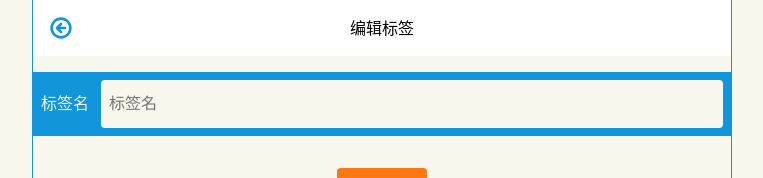
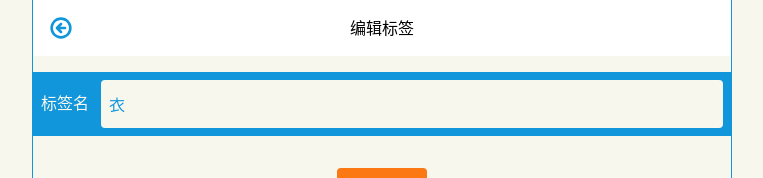
Before and after one commit to herzorf/where-is-my-money, a React app: page /#/tags/1 in a window 1280 px wide. Shown: the top 178 px of the page, without its empty margins (258-1021 px from the left). Built offline with nearby package versions, Linux system fonts and the light colour scheme.

Commit message:
添加了value,但是没有onChange

```diff
--- a/src/views/tag.tsx
+++ b/src/views/tag.tsx
@@ -57,10 +57,9 @@ const Tag = () => {
             </Topbar>
             <Space/>
             <InputWrapper>
-                <Input label="标签名" placeholder="标签名"/>
+                <Input value={tag.name} label="标签名" placeholder="标签名"/>
                 <Space/>
                 <Space/>
-
                 <Center>
                     <DeleteTag>删除标签</DeleteTag>
                 </Center>
```
